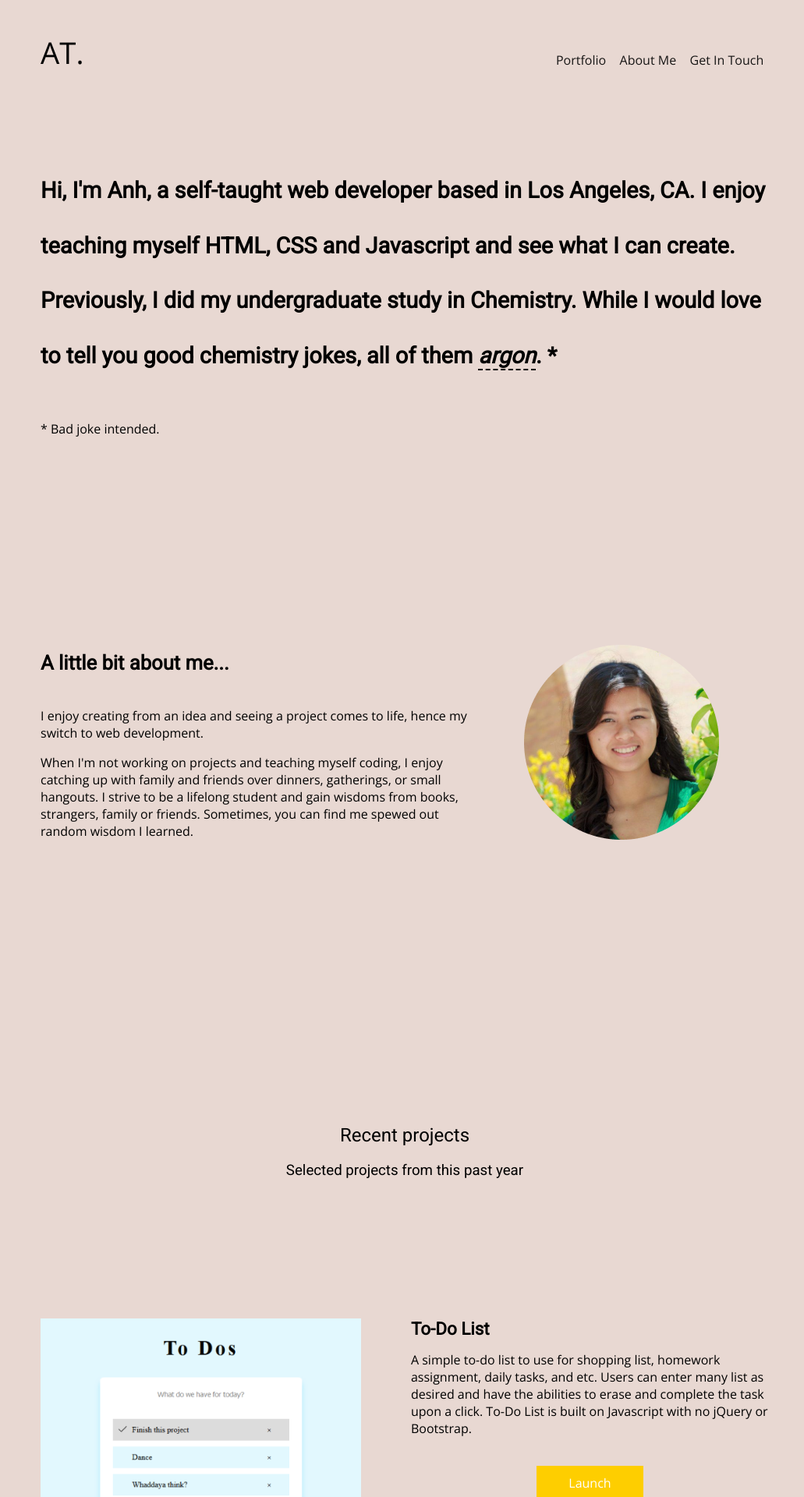
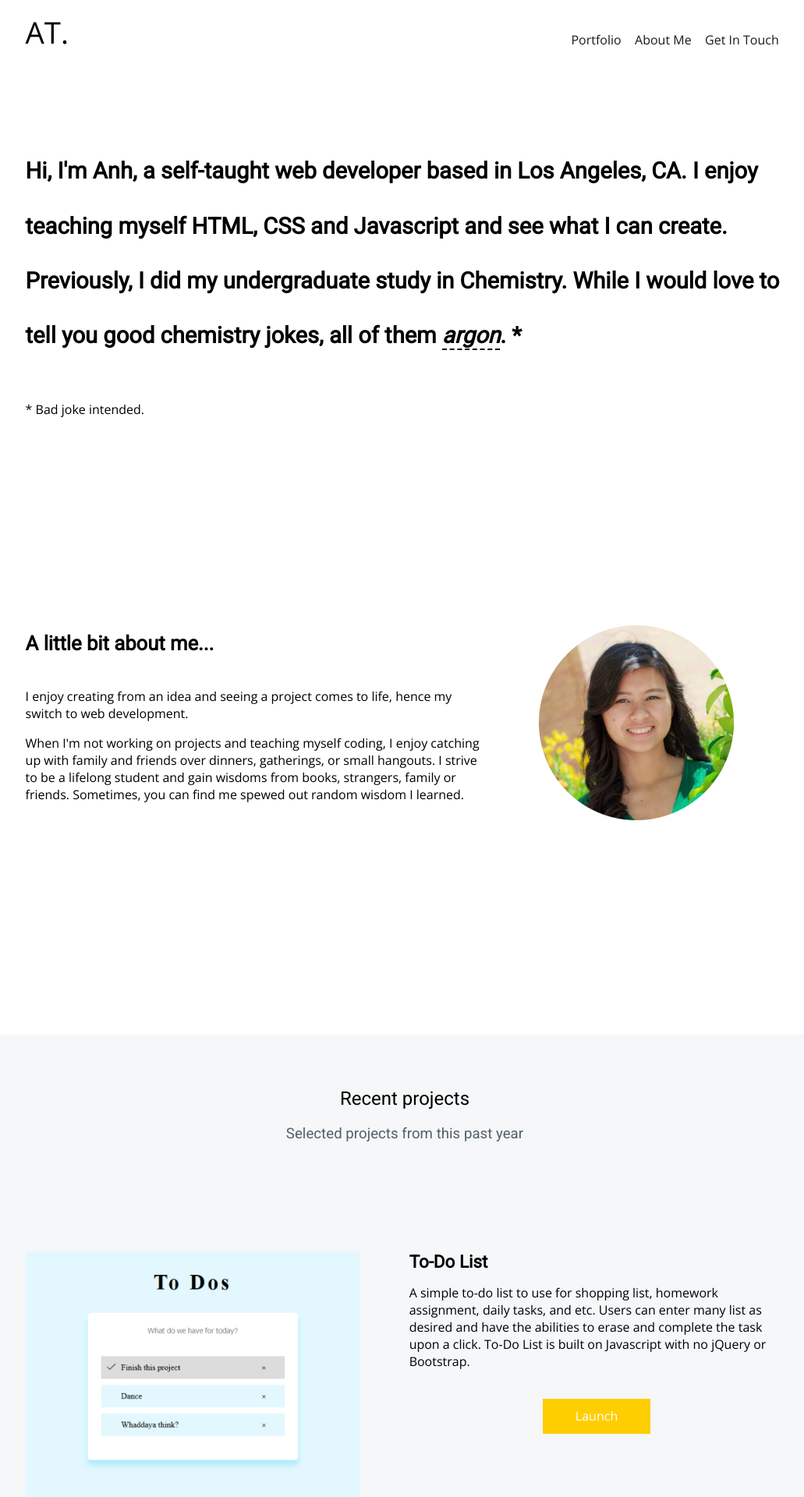
Before and after one commit to windan11/windan11.github.io, a Jekyll site: the page built from index.html, in a window 1280 px wide. Shown: the top 1920 px of the page at 78% size, without its empty margins (121-1152 px from the left). Built offline with Jekyll 4.4.1, drawn with Linux system fonts in a browser that asks for light colours.

Commit message:
add gray bg to portfolio

```diff
--- a/css/main.css
+++ b/css/main.css
@@ -1,8 +1,5 @@
-html{
-	background: #E8D8D2;
-}
 body{
-	margin: 1.6em;
+	margin: 0 auto;
 }
 h1, h2, h3, h4, h5, h6{
 	font-family: 'Roboto', sans-serif;
@@ -28,13 +25,13 @@ p, a{
 	transition: top .3s;
 	text-align: center;
 }
-.header-container  nav{
+.header-container nav{
 	float: right;
 }
-.header-container  a{
+.header-container a{
 	text-decoration: none;
 }
-.header-container  nav a{
+.header-container nav a{
 	display: inline-block;
 	padding: 2.5em 0.42em;
 	text-decoration: none;
@@ -55,7 +52,7 @@ p, a{
 	height: 80%;
 }
 .intro h1{
-	font-size: 1.8em;
+	font-size: 1.82em;
 }
 .dashed{
 	border-bottom: 2px dashed #000;
@@ -74,20 +71,20 @@ p, a{
 }
 /*Portfolio---------------------*/
 .portfolio{
+	background: #F5F7F9;
 	margin: 1.6em 0;
 	padding: 3em 0;
-	/*border-bottom: 1px solid rgba(0,16,36,.18);*/
 }
 .portfolio h2, .portfolio h3{
 	text-align: center;
 	font-weight: normal;
 }
-/*.portfolio .container:nth-child(even){
-	background: #F8F8F8;
-}*/
+.portfolio h3{
+	color: #52616a;
+}
 .clearfix{
 	clear: both;
-	padding: 10em 0;
+	padding: 7.6em 0;
 }
 .clearfix img.right{
 	margin: 0;
```
